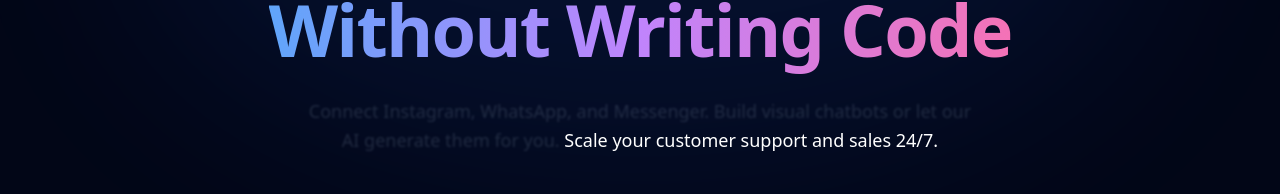
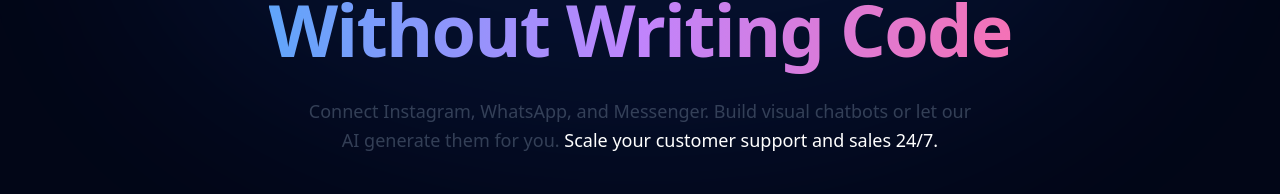
Before and after one commit to JKaiss/AutoChat-Flow, a React (Vite) app: page / in a window 1280 px wide. Shown: the part 333-527 px from the top of the page. Built offline with nearby package versions, Linux system fonts and the light colour scheme; no server answers.

Commit message:
feat: Improve visual contrast and accessibility
Adjusted opacity and blur effects in the LandingPage component to enhance readability and visual contrast, particularly for inactive elements. This makes the interface more accessible and visually appealing.

```diff
--- a/components/LandingPage.tsx
+++ b/components/LandingPage.tsx
@@ -80,20 +80,21 @@
   };
 
   const getHighlightClass = (index: number) => {
-    if (highlightIndex === 3) return "text-white opacity-100 blur-0"; // Show all
-    if (highlightIndex === index) return "text-white opacity-100 blur-0";
-    return "text-slate-500 opacity-30 blur-[1px]";
+    if (highlightIndex === 3) return "text-white opacity-100"; // Show all
+    if (highlightIndex === index) return "text-white opacity-100";
+    // Increased opacity from 0.3 to 0.5 for accessibility contrast (slate-500)
+    return "text-slate-500 opacity-50";
   };
 
   const getStepClass = (index: number) => {
     // State 4 is "Show All"
-    if (howItWorksIndex === 4) return "opacity-100 scale-100 blur-0 bg-slate-800/80 border-slate-700";
+    if (howItWorksIndex === 4) return "opacity-100 scale-100 bg-slate-800/80 border-slate-700";
 
     // Active State
-    if (howItWorksIndex === index) return "opacity-100 scale-105 blur-0 bg-slate-800 border-blue-500/50 shadow-lg shadow-blue-900/10";
+    if (howItWorksIndex === index) return "opacity-100 scale-105 bg-slate-800 border-blue-500/50 shadow-lg shadow-blue-900/10";
 
     // Inactive State
-    return "opacity-40 scale-95 blur-[0.5px] bg-transparent border-transparent";
+    return "opacity-40 scale-95 bg-transparent border-transparent";
   };
 
   return (
@@ -106,6 +107,7 @@
              <button
                 onClick={() => setShowDemo(false)}
                 className="absolute top-4 right-4 z-20 bg-black/60 hover:bg-slate-800 text-white p-2 rounded-full backdrop-blur-md transition-all border border-white/10"
+                aria-label="Close video"
              >
                 <X size={24} />
              </button>
@@ -151,7 +153,11 @@
             </div>
 
             <div className="md:hidden">
-              <button onClick={() => setMobileMenuOpen(!mobileMenuOpen)} className="text-slate-300">
+              <button
+                onClick={() => setMobileMenuOpen(!mobileMenuOpen)}
+                className="text-slate-300 p-2"
+                aria-label="Toggle Menu"
+              >
                 {mobileMenuOpen ? <X /> : <Menu />}
               </button>
             </div>
@@ -170,6 +176,7 @@
         )}
       </nav>
 
+      <main>
         {/* --- HERO SECTION --- */}
         <section className="relative pt-32 pb-20 lg:pt-48 lg:pb-32 px-4 overflow-hidden">
           <div className="absolute top-0 left-1/2 -translate-x-1/2 w-[1000px] h-[500px] bg-blue-600/20 rounded-[100%] blur-[100px] opacity-50 pointer-events-none" />
@@ -606,6 +613,7 @@
                 </button>
             </div>
         </section>
+      </main>
 
       {/* --- FOOTER --- */}
       <footer className="border-t border-slate-900 bg-slate-950 py-12">
```
Lines whose indentation alone changed are shown as unchanged.
